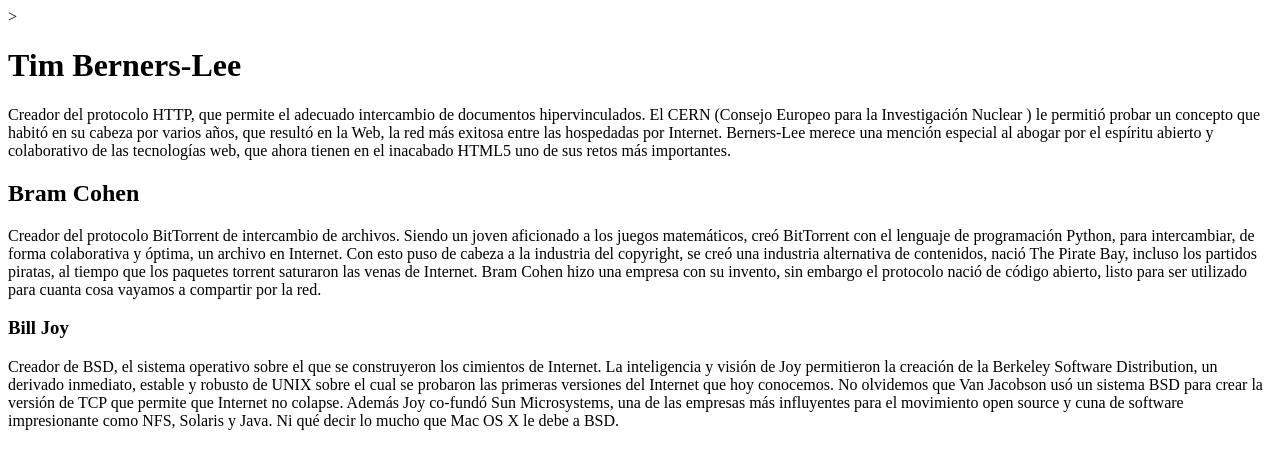
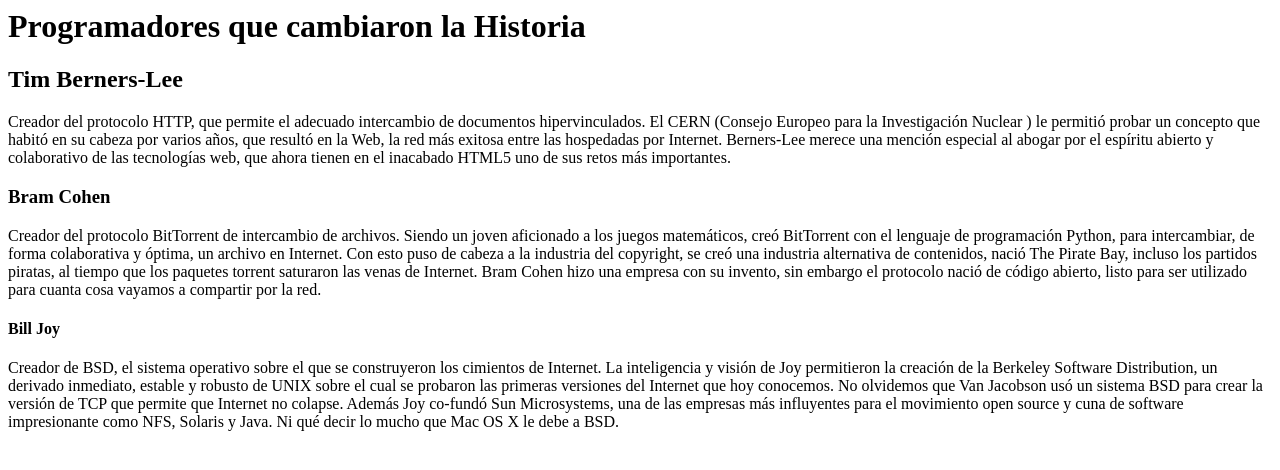
Before and after one commit to limbert-aruquipa/proyecto-limbert, a plain HTML site: page practica.html in a window 1280 px wide. Drawn offline with Linux system fonts and the light colour scheme.

Commit message:
Se agrego un titulo y se le dio un estilo maron

```diff
--- a/practica.html
+++ b/practica.html
@@ -1,20 +1,20 @@
-<!DOCTYPE html>
 <html>
     <head>
-    <title>Programadores que cambiaron la Historia</title>>
+        <title>Mi Primera Practica Web</title>
     </head>
     <body>
-    <h1>Tim Berners-Lee</h1>
+        <h1>Programadores que cambiaron la Historia</h1>
+        <h2>Tim Berners-Lee</h2>
         <p>Creador del protocolo HTTP, que permite el adecuado intercambio de documentos hipervinculados. El CERN (Consejo Europeo para la Investigación Nuclear )
             le permitió probar un concepto que habitó en su cabeza por varios años, que resultó en la Web, la red más exitosa entre las hospedadas por Internet.
             Berners-Lee merece una mención especial al abogar por el espíritu abierto y colaborativo de las tecnologías web,
             que ahora tienen en el inacabado HTML5 uno de sus retos más importantes.</p>
-    <h2>Bram Cohen</h2>
+        <h3>Bram Cohen</h3>
         <p>Creador del protocolo BitTorrent de intercambio de archivos. Siendo un joven aficionado a los juegos matemáticos, creó BitTorrent con el lenguaje de programación Python,
             para intercambiar, de forma colaborativa y óptima, un archivo en Internet. Con esto puso de cabeza a la industria del copyright, se creó una industria alternativa de contenidos,
             nació The Pirate Bay, incluso los partidos piratas, al tiempo que los paquetes torrent saturaron las venas de Internet. Bram Cohen hizo una empresa con su invento,
             sin embargo el protocolo nació de código abierto, listo para ser utilizado para cuanta cosa vayamos a compartir por la red.</p>
-    <h3>Bill Joy</h3>
+        <h4>Bill Joy</h4>
         <p>Creador de BSD, el sistema operativo sobre el que se construyeron los cimientos de Internet. La inteligencia y visión de Joy permitieron la creación de la Berkeley Software Distribution,
             un derivado inmediato, estable y robusto de UNIX sobre el cual se probaron las primeras versiones del Internet que hoy conocemos.
             No olvidemos que Van Jacobson usó un sistema BSD para crear la versión de TCP que permite que Internet no colapse. Además Joy co-fundó Sun Microsystems,
--- /dev/null
+++ b/stylesPractica.css
@@ -0,0 +1,3 @@
+.clas{
+    color: brown;
+}
```
Lines whose indentation alone changed are shown as unchanged.
